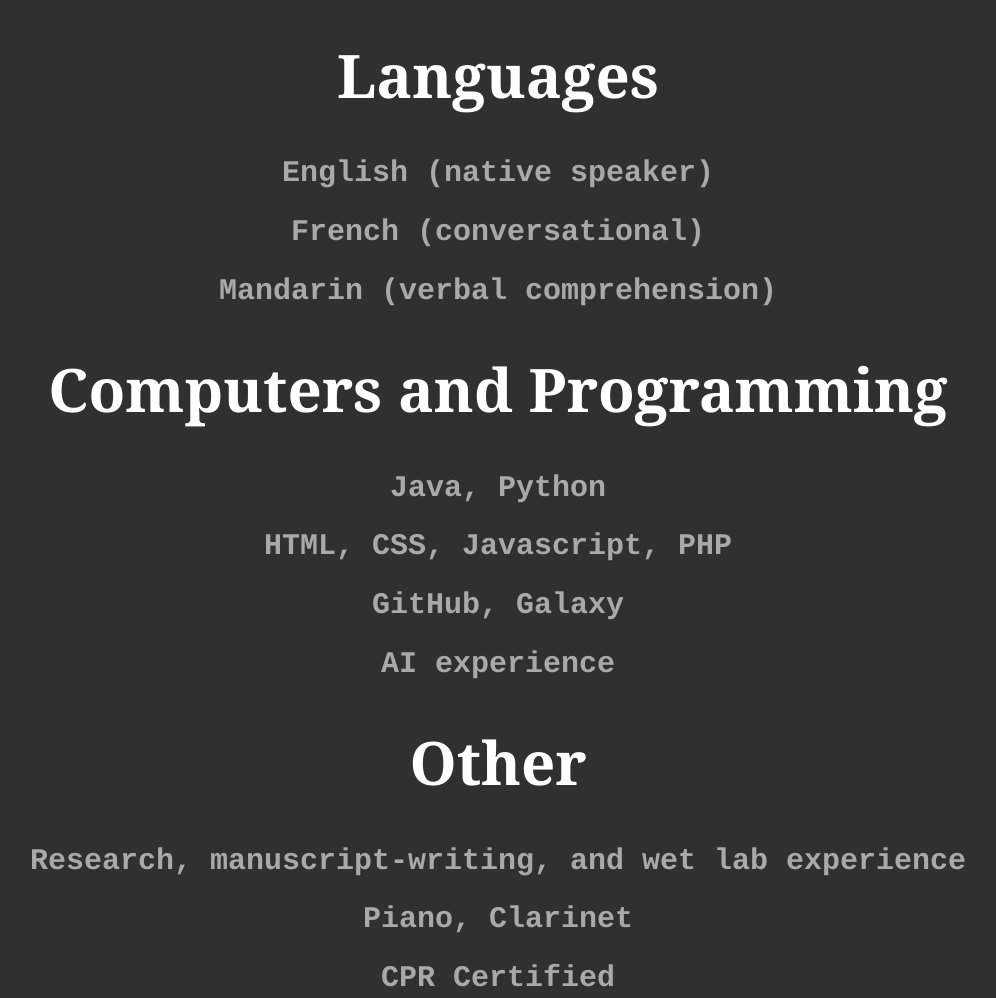
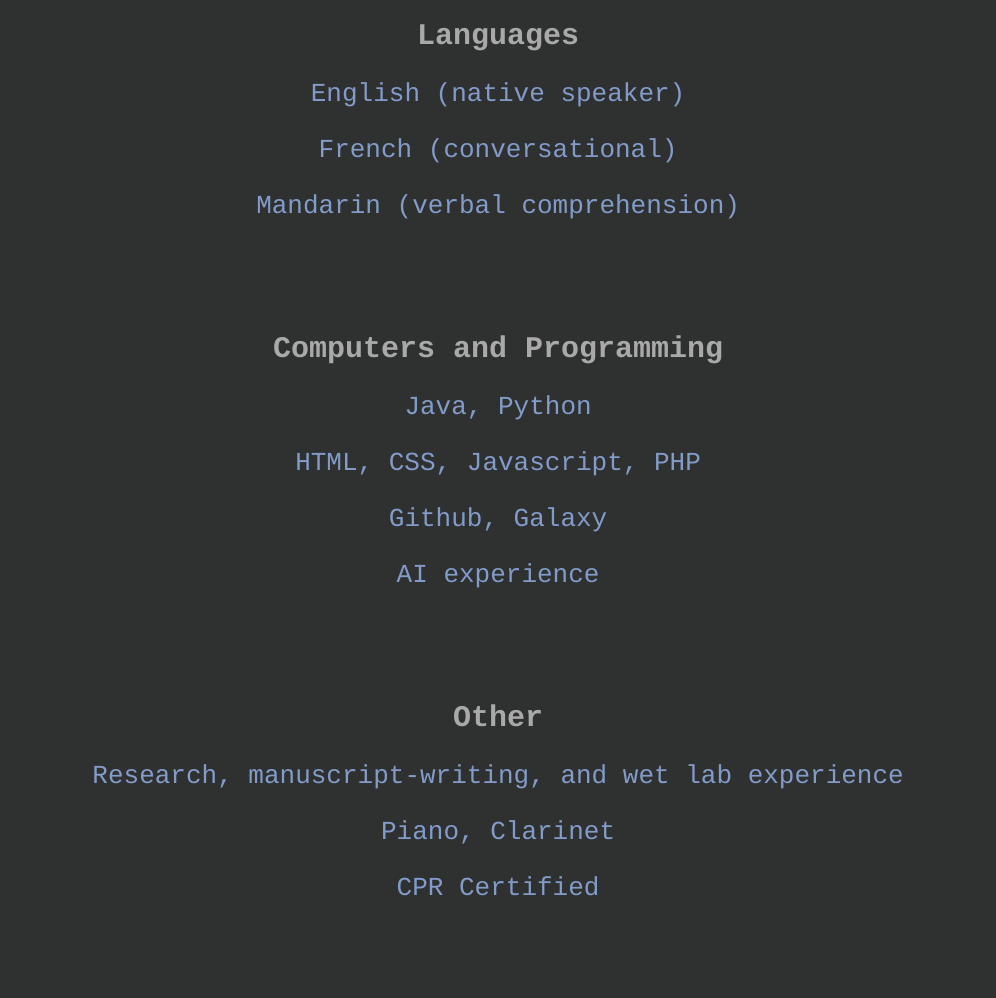
Before and after one commit to sren7326/sren7326.github.io, a plain HTML site: page skills.html in a window 1280 px wide. Shown: the part 180-1178 px from the top of the page, without its empty margins (142-1138 px from the left). Drawn offline with Linux system fonts and the light colour scheme.

Commit message:
Update skills.html

```diff
--- a/skills.html
+++ b/skills.html
@@ -14,21 +14,33 @@
     </ol>
 	<img></img>
 	<div class="hasmargin">
-	  <h1>Languages </h1>
-	  <h2>English (native speaker)</h2>
-	  <h2>French (conversational)</h2>
-	  <h2>Mandarin (verbal comprehension)</h2>
-
-	  <h1>Computers and Programming </h1>
-	  <h2>Java, Python</h2>
-      <h2>HTML, CSS, Javascript, PHP</h2>
-	  <h2>GitHub, Galaxy</h2>
-	  <h2>AI experience</h2>
-
-	  <h1>Other </h1>
-	  <h2>Research, manuscript-writing, and wet lab experience</h2>
-	  <h2>Piano, Clarinet</h2>
-	  <h2>CPR Certified</h2>
+	  <div class="card">
+	    <div class="container">
+	      <h2>Languages </h2>
+	      <p>English (native speaker)</p>
+	      <p>French (conversational)</p>
+	      <p>Mandarin (verbal comprehension)</p>
+		</div>
+      </div>
+	  <br></br>
+	  <div class="card">
+	    <div class="container">
+	      <h2>Computers and Programming </h2>
+	      <p>Java, Python</p>
+	      <p>HTML, CSS, Javascript, PHP</p>
+	      <p>Github, Galaxy</p>
+		  <p>AI experience</p>
+		</div>
+      </div>
+	  <br></br>
+	  <div class="card">
+	    <div class="container">
+	      <h2>Other </h2>
+	      <p>Research, manuscript-writing, and wet lab experience</p>
+	      <p>Piano, Clarinet</p>
+	      <p>CPR Certified</p>
+		</div>
+      </div>
 	</div>
   </body>
 
```
